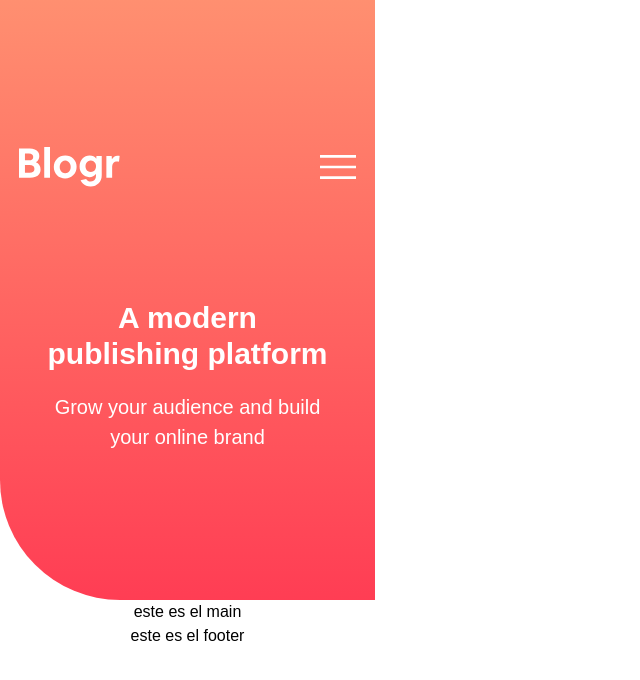
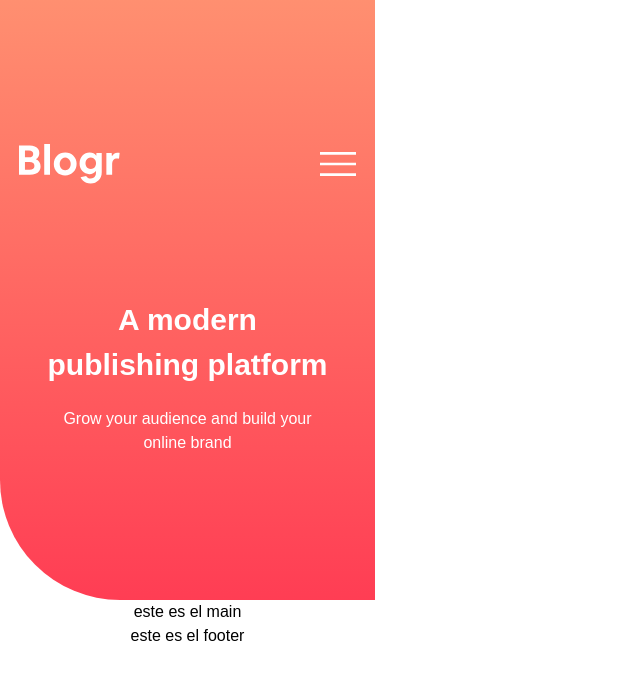
Before and after one commit to Arfirpo/blogr-landing-page-main, a React (Create React App) app: page / in a window 1280 px wide. Shown: the top 680 px of the page, without its empty margins (0-640 px from the left). Built offline with nearby package versions, Linux system fonts and the light colour scheme.

Commit message:
continue w/ header 2

```diff
--- a/src/components/Header.jsx
+++ b/src/components/Header.jsx
@@ -10,8 +10,8 @@ export const Header = () => {
         <img src={hamburguerMenu} alt="hamburger menu" className="h-6 w-9" />
       </div>
       <div className="flex flex-col items-center text-center w-[75%] text-White gap-5">
-        <h1 className="text-3xl font-bold">A modern publishing platform</h1>
-        <p className="text-[20px] w-[95%] ">Grow your audience and build your online brand</p>
+        <h1 className="text-[30px] font-bold">A modern publishing platform</h1>
+        <p className="text-[16px] w-[95%]  ">Grow your audience and build your online brand</p>
       </div>
     </header>
   );
```
